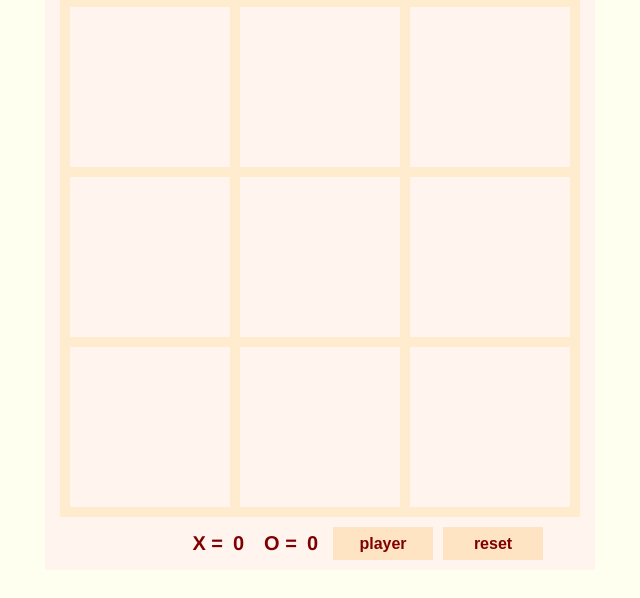
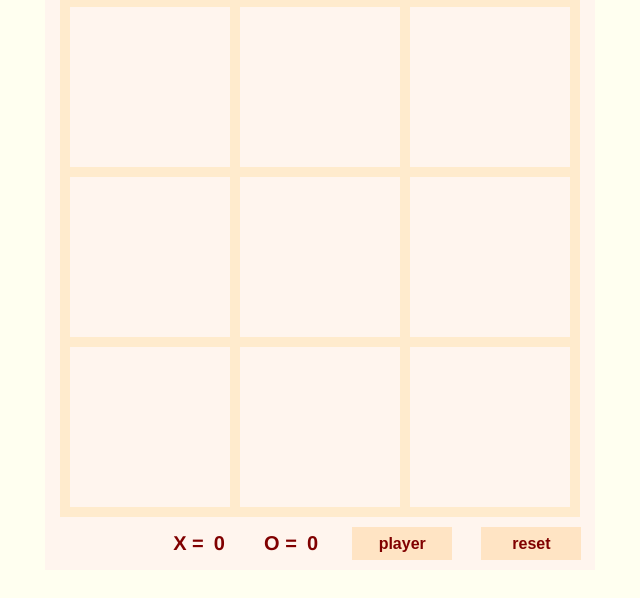
Before and after one commit to daefron/tic-tac-toe, a plain HTML site: page index.html in a window 1280 px wide. Shown: the part 96-694 px from the top of the page, without its empty margins (315-955 px from the left). Drawn offline with Linux system fonts and the light colour scheme.

Commit message:
fix scoreboard scaling

```diff
--- a/style.css
+++ b/style.css
@@ -50,7 +50,7 @@ body {
   user-select: none;
 }
 .score {
-  width: calc(100%-10px);
+  width: calc(95%);
   padding: 10px;
   background-color: seashell;
   display: flex;
```
